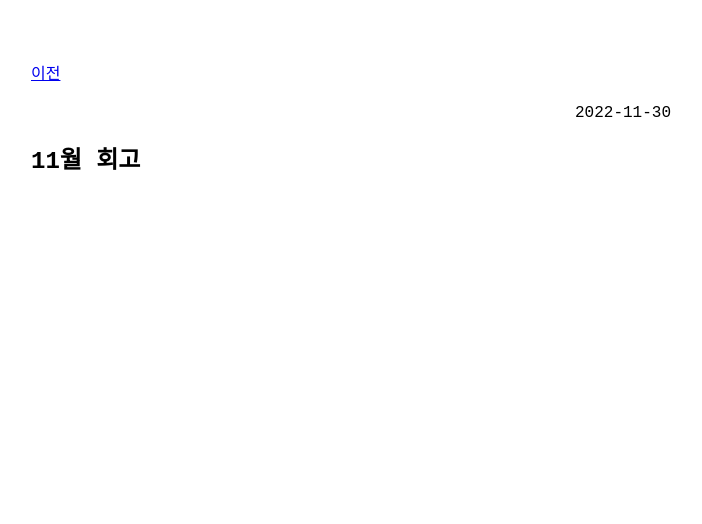
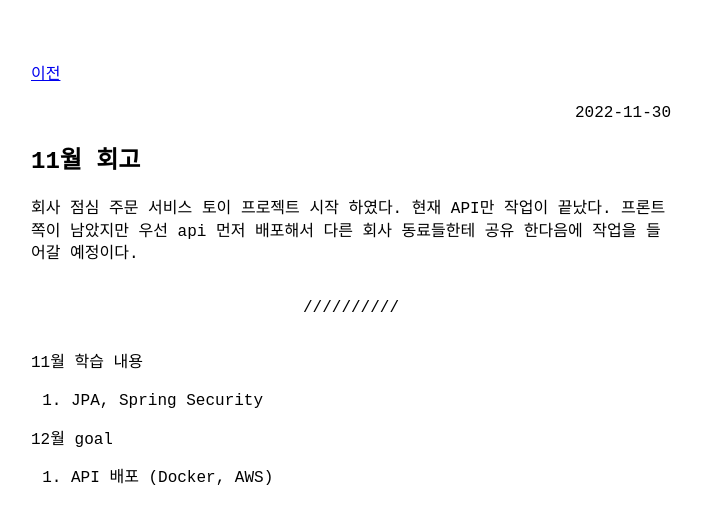
Before and after one commit to khjzzm/khjzzm.github.io, a Jekyll site: the page built from _posts/2022-11-30-Retrospect.md, in a window 1280 px wide. Shown: the top 524 px of the page, without its empty margins (289-991 px from the left). Built offline with Jekyll 4.4.1, drawn with Linux system fonts in a browser that asks for light colours.

Commit message:
11월 회고

```diff
--- a/_posts/2022-11-30-Retrospect.md
+++ b/_posts/2022-11-30-Retrospect.md
@@ -2,3 +2,14 @@
 layout: post
 title: 11월 회고
 ---
+
+회사 점심 주문 서비스 토이 프로젝트 시작 하였다. 현재 API만 작업이 끝났다.
+프론트 쪽이 남았지만 우선 api 먼저 배포해서 다른 회사 동료들한테 공유 한다음에 작업을 들어갈 예정이다.
+
+---
+
+11월 학습 내용
+1. JPA, Spring Security
+
+12월 goal
+1. API 배포 (Docker, AWS)
```
